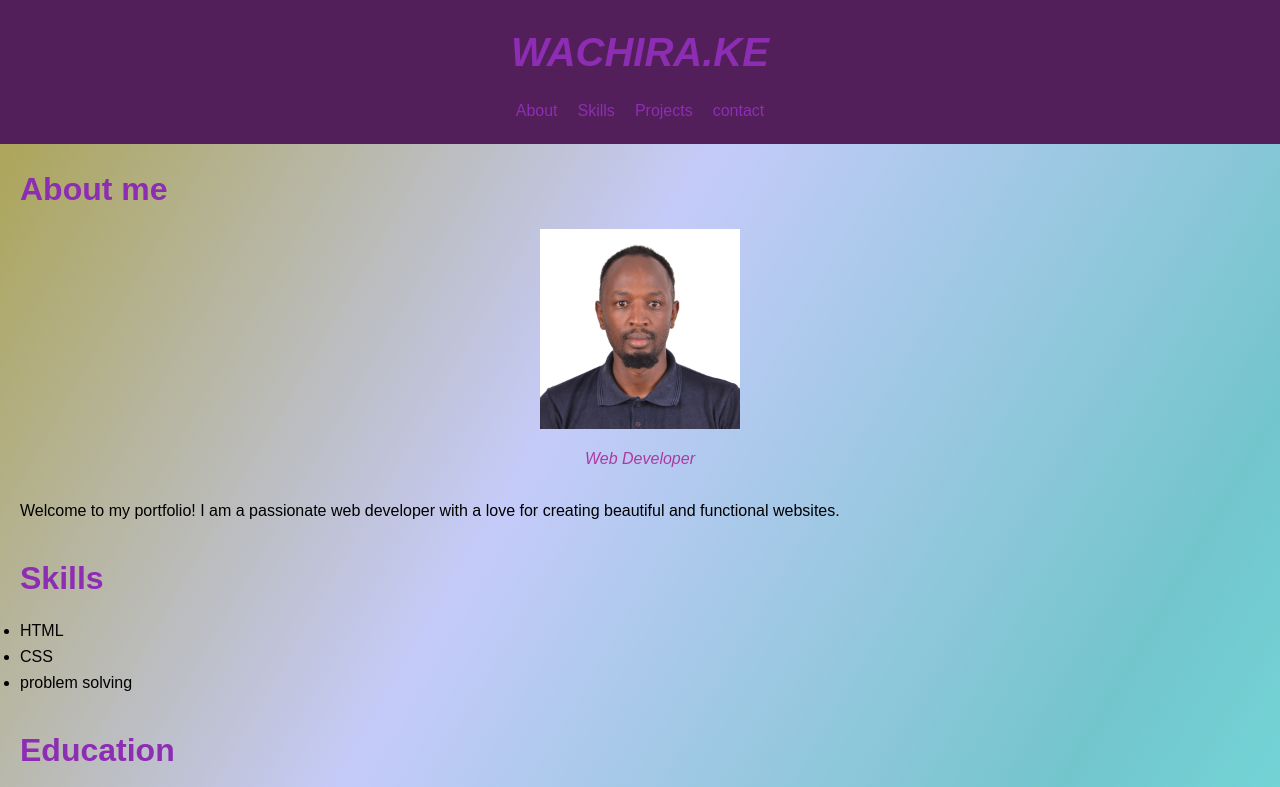
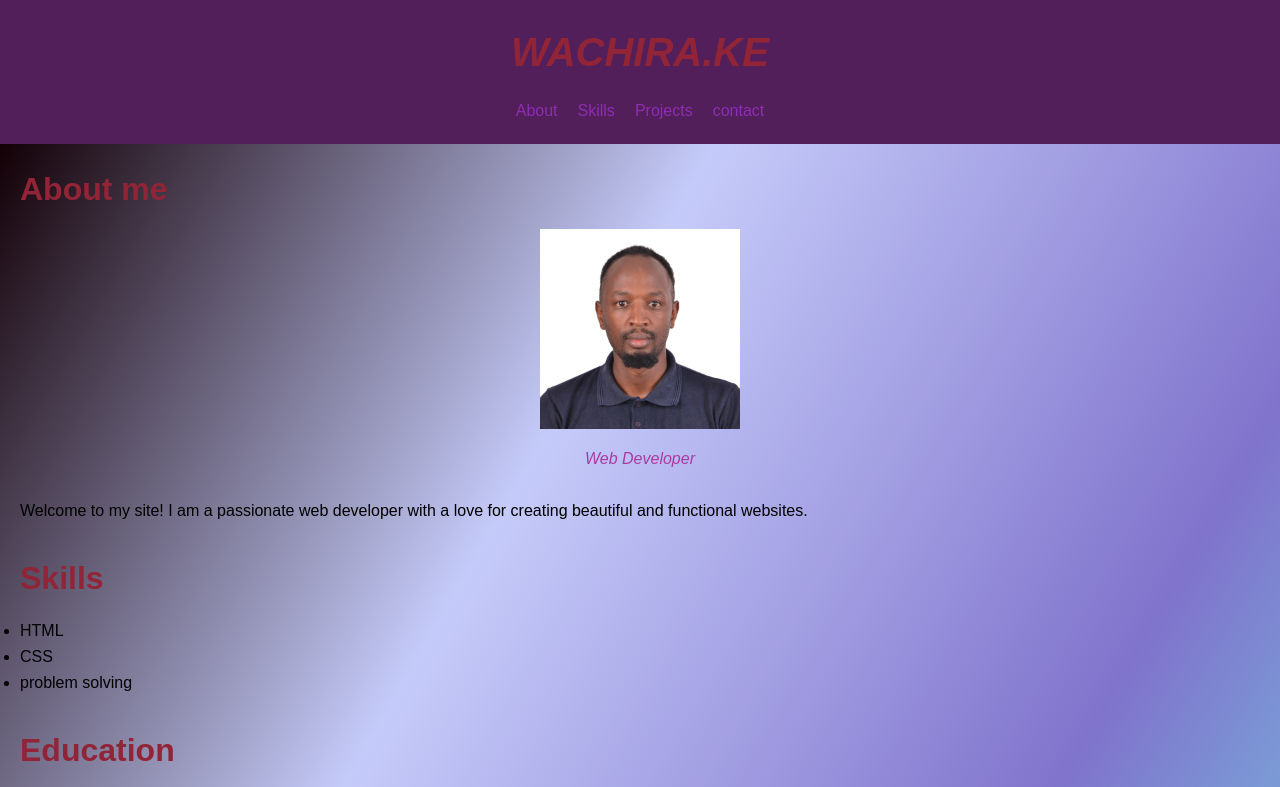
Before and after one commit to IanWachcode/portfolio, a plain HTML site: page index.html in a window 1280 px wide. Shown: the top 787 px of the page. Drawn offline with Linux system fonts and the light colour scheme.

Commit message:
color change

```diff
--- a/index.html
+++ b/index.html
@@ -27,7 +27,7 @@
                 <figcaption>Web Developer</figcaption>
             </figure>
             <br>
-            <p>Welcome to my portfolio! I am a passionate web developer with a love for creating beautiful and functional websites.</p>
+            <p>Welcome to my site! I am a passionate web developer with a love for creating beautiful and functional websites.</p>
         </section>
 
         <section id="skills">
--- a/style.css
+++ b/style.css
@@ -6,13 +6,13 @@
     color:black;
 
 }
-.container{background: linear-gradient(120deg, #aca55a, #c5cbf9, #73c5cc, #70f5ea);
+.container{background: linear-gradient(120deg, #130006, #c5cbf9, #8073cc, #70f5ea);
 
 
 }
 h1,h2,h3{
     margin-bottom: 14px;
-    color:rgb(141, 45, 179)
+    color:rgb(145, 37, 55)
 }
 
 h1 {
```
